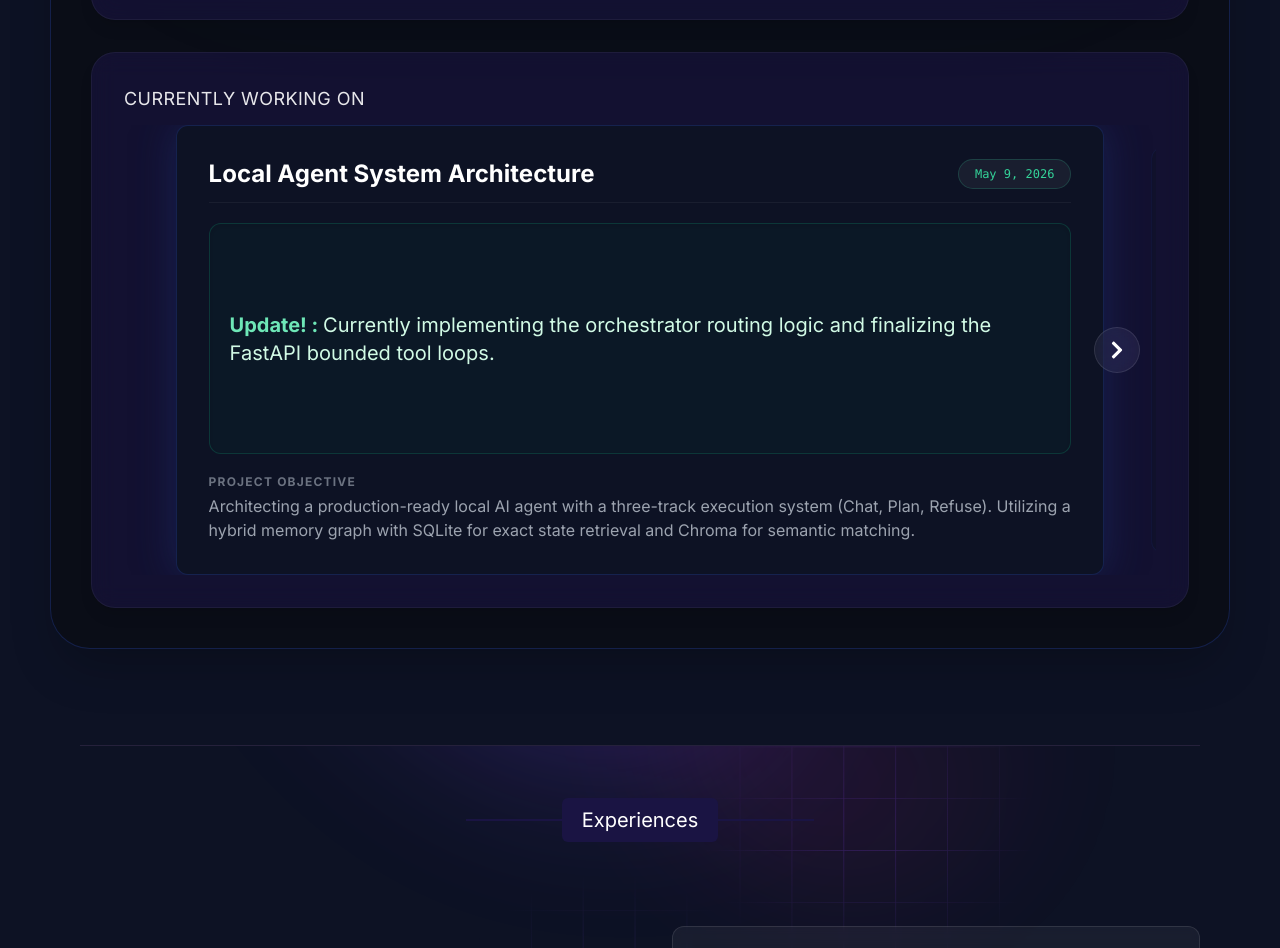
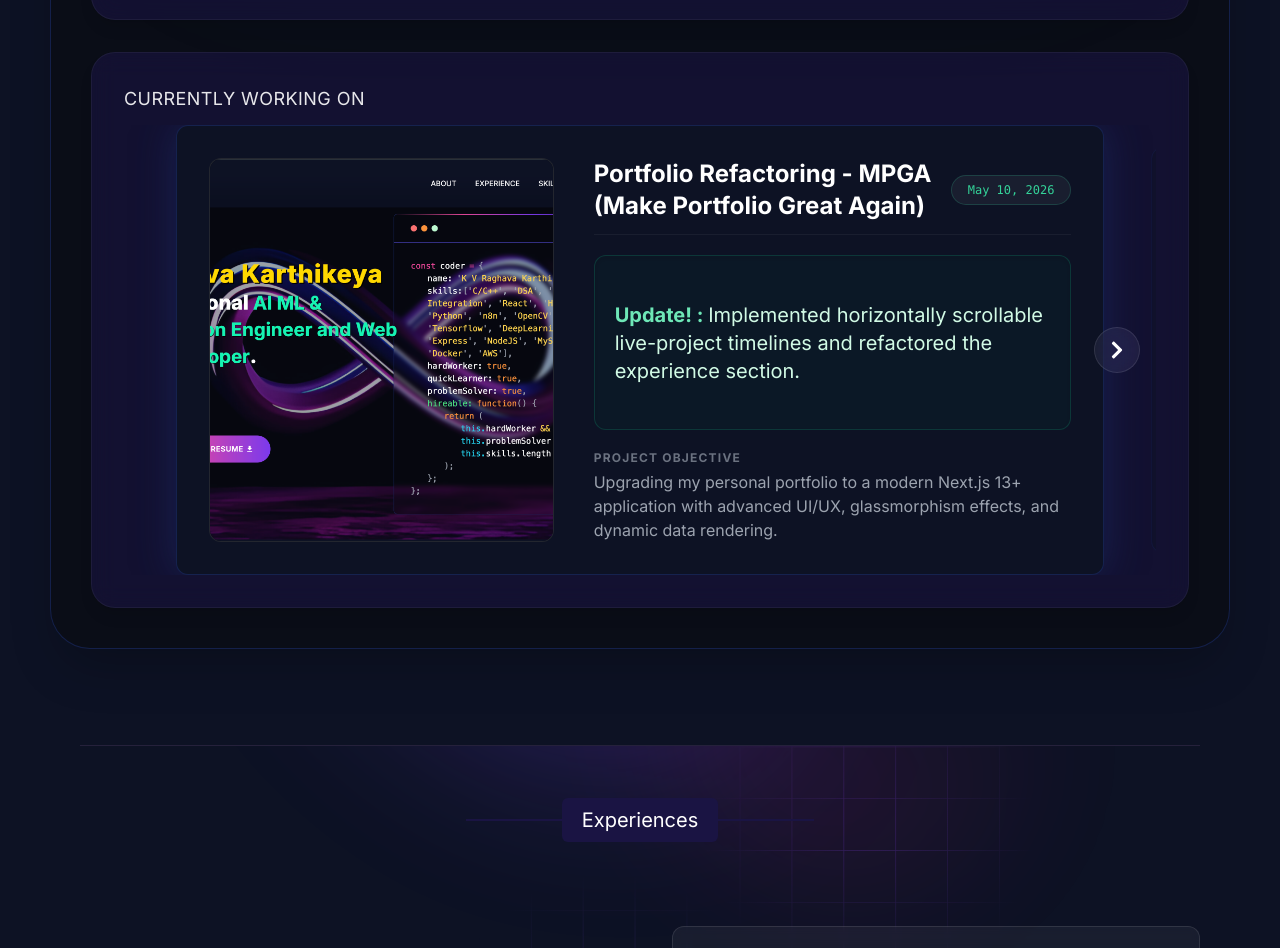
Before and after one commit to K-V-Raghava/portfolio, a Next.js app: page / in a window 1280 px wide. Shown: the part 1020-1968 px from the top of the page. Built offline with nearby package versions, Linux system fonts and the light colour scheme.

Commit message:
Update index.jsx

```diff
--- a/app/components/homepage/about/index.jsx
+++ b/app/components/homepage/about/index.jsx
@@ -1,8 +1,183 @@
+// // @flow strict
+// "use client";
+
+// import { useState } from "react";
+// // Assuming you created this data file inutils/data/current_proj.js
+// import { currentProjects } from "@/utils/data/current_proj";
+// import Image from "next/image";
+// import { FaChevronLeft, FaChevronRight } from "react-icons/fa";
+
+// function AboutSection() {
+//   const [activeIndex, setActiveIndex] = useState(0);
+
+//   // LOGIC FIX: Non-looping, bounded navigation
+//   const nextCard = () => {
+//     // If we are NOT on the last card, we can move next
+//     if (activeIndex < currentProjects.length - 1) {
+//       setActiveIndex((prev) => prev + 1);
+//     }
+//   };
+
+//   const prevCard = () => {
+//     // If we are NOT on the first card, we can move previous
+//     if (activeIndex > 0) {
+//       setActiveIndex((prev) => prev - 1);
+//     }
+//   };
+
+//   return (
+//     // Keep the Breakout Trick to ignore layout.js max-width
+//     <div id="about" className="my-10 lg:my-20 relative z-50 w-[calc(100vw-100px)] left-1/2 -translate-x-1/2">
+
+//       {/* Master Container (Dark/Slate Contrast Background) */}
+//       <div className="w-full bg-[#0a0d17] border border-[#1b2c68a0] rounded-[2.5rem] p-5 lg:p-10 shadow-2xl flex flex-col gap-8 relative overflow-hidden">
+
+//         {/* Subtle background glow effect */}
+//         <div className="absolute top-0 left-1/2 -translate-x-1/2 w-3/4 h-24 bg-emerald-500/10 blur-[100px] rounded-full pointer-events-none"></div>
+
+//         {/* --- BOX 1: ABOUT ME (Global Font Reduction) --- */}
+//         <div className="w-full bg-[#1a1443]/60 backdrop-blur-md rounded-[1.5rem] p-6 lg:p-8 border border-white/5 shadow-lg">
+//           {/* DECREASED FONT SIZE (was text-2xl) */}
+//           <h2 className="text-lg lg:text-xl font-bold text-white mb-3 uppercase tracking-wider">About Me</h2>
+//           {/* DECREASED FONT SIZE (was text-lg/xl) */}
+//           <p className="text-gray-300 leading-relaxed text-base lg:text-lg">
+//             I am an aspiring AI/ML Engineer and Full-Stack Developer at IIT Jodhpur, specializing in intelligent systems that bridge complex data and real-world impact. I am actively building agentic workflows, computer vision models, and highly scalable web architectures.
+//           </p>
+//         </div>
+
+//         {/* --- BOX 2: CURRENTLY WORKING ON --- */}
+//         <div className="w-full min-h-[500px] lg:min-h-[550px] bg-[#1a1443]/60 backdrop-blur-md rounded-[1.5rem] p-5 lg:p-8 border border-white/5 shadow-lg flex flex-col">
+
+//           <div className="mb-3">
+//             {/* MAJOR HEADING REDUCTION (was text-3xl/4xl)
+//                 Changed style to be smaller, standard tracking, non-bold sans-serif
+//             */}
+//             <h2 className="text-base lg:text-lg font-normal text-white/90 uppercase tracking-wide">
+//               Currently Working On
+//             </h2>
+//           </div>
+
+//           {/* Carousel Wrapper */}
+//           <div className="relative flex-grow flex items-center justify-center w-full">
+
+//             {/* LOGIC FIX: HIDE arrow if on the first card */}
+//             {activeIndex > 0 && (
+//               <button
+//                 onClick={prevCard}
+//                 className="absolute left-0 lg:left-4 z-30 p-3 bg-white/5 hover:bg-emerald-500/20 text-white rounded-full transition-all duration-300 border border-white/10 hover:scale-110 backdrop-blur-md"
+//               >
+//                 <FaChevronLeft size={20} />
+//               </button>
+//             )}
+
+//             <div className="relative w-full h-[400px] lg:h-[450px] flex items-center justify-center overflow-hidden">
+
+//               {currentProjects.map((proj, index) => {
+//                 const isActive = index === activeIndex;
+//                 const isPrev = index === activeIndex - 1; // Left Card
+//                 const isNext = index === activeIndex + 1; // Right Card
+
+//                 // ANIMATION FIX: Standard left/right sliding without 3D rotation
+//                 let positioning = "opacity-0 z-0 hidden";
+
+//                 // Active Card (Max size, centered)
+//                 if (isActive) {
+//                   positioning = "opacity-100 translate-x-0 z-20 shadow-[0_0_40px_rgba(27,44,104,0.6)]";
+//                 }
+//                 // Previous Card (Passive, reduced size, pushed left 100%)
+//                 else if (isPrev) {
+//                   positioning = "opacity-40 -translate-x-[100%] scale-90 z-10 md:flex cursor-pointer hover:opacity-60";
+//                 }
+//                 // Next Card (Passive, reduced size, pushed right 100%)
+//                 else if (isNext) {
+//                   positioning = "opacity-40 translate-x-[100%] scale-90 z-10 md:flex cursor-pointer hover:opacity-60";
+//                 }
+
+//                 return (
+//                   <div
+//                     key={proj.id}
+//                     onClick={() => {
+//                       if (isPrev) prevCard();
+//                       if (isNext) nextCard();
+//                     }}
+//                     // CARD WIDTH FIX: Now w-[98%] md:w-[90%] (Wider than before)
+//                     // GLOBAL FONT REDUCTION: Applied text-base/text-sm in cards
+//                     className={`absolute w-[98%] md:w-[90%] h-full bg-[#0d1224] border border-[#1b2c68a0] rounded-xl p-5 lg:p-8 transition-all duration-500 ease-out flex flex-col lg:flex-row gap-6 lg:gap-10 ${positioning}`}
+//                   >
+
+//                     {proj.image && proj.image !== "" && (
+//                       <div className="w-full lg:w-[40%] h-40 lg:h-full relative rounded-xl overflow-hidden shrink-0 border border-white/10 bg-[#0a0d17]">
+//                         <Image
+//                           src={proj.image}
+//                           alt={proj.title}
+//                           fill
+//                           className="object-cover"
+//                         />
+//                       </div>
+//                     )}
+
+//                     <div className="flex flex-col flex-grow w-full">
+
+//                       {/* Title & Date (Decreased FONT) */}
+//                       <div className="mb-5 flex flex-col lg:flex-row lg:items-center justify-between gap-3 border-b border-white/5 pb-3">
+//                         {/* DECREASED FONT */}
+//                         <h3 className="text-xl lg:text-2xl font-bold text-white">{proj.title}</h3>
+//                         <span className="text-xs text-emerald-400 font-mono bg-white/5 border border-emerald-400/20 px-4 py-1.5 rounded-full whitespace-nowrap">
+//                           {proj.date}
+//                         </span>
+//                       </div>
+
+//                       {/* LAYOUT SWAP & Update Prefix FIX */}
+//                       <div className="flex-grow flex flex-col justify-center bg-emerald-900/10 border border-emerald-500/20 rounded-xl p-5 mb-5 shadow-inner">
+//                         {/* TEXT PREFIX FIX: Bold, Contrasting prefix text */}
+//                         <p className="text-lg lg:text-xl font-normal text-emerald-100 leading-snug">
+//                           <span className="font-bold text-emerald-300">Update! : </span>
+//                           {proj.update}
+//                         </p>
+//                       </div>
+
+//                       {/* SWAPPED: DESCRIPTION (Pushed to bottom, Decreased FONT) */}
+//                       <div className="mt-auto">
+//                         <span className="text-xs font-bold text-gray-500 uppercase tracking-widest block mb-1">
+//                           Project Objective
+//                         </span>
+//                         {/* DECREASED FONT (was base/lg) */}
+//                         <p className="text-sm lg:text-base text-gray-400 leading-relaxed line-clamp-3">
+//                           {proj.description}
+//                         </p>
+//                       </div>
+
+//                     </div>
+//                   </div>
+//                 )
+//               })}
+
+//             </div>
+
+//             {/* LOGIC FIX: HIDE arrow if on the last card */}
+//             {activeIndex < currentProjects.length - 1 && (
+//               <button
+//                 onClick={nextCard}
+//                 className="absolute right-0 lg:right-4 z-30 p-3 bg-white/5 hover:bg-emerald-500/20 text-white rounded-full transition-all duration-300 border border-white/10 hover:scale-110 backdrop-blur-md"
+//               >
+//                 <FaChevronRight size={20} />
+//               </button>
+//             )}
+
+//           </div>
+//         </div>
+
+//       </div>
+//     </div>
+//   );
+// }
+
+// export default AboutSection;
+
 // @flow strict
 "use client";
 
-import { useState } from "react";
-// Assuming you created this data file inutils/data/current_proj.js
+import { useState, useMemo } from "react";
 import { currentProjects } from "@/utils/data/current_proj";
 import Image from "next/image";
 import { FaChevronLeft, FaChevronRight } from "react-icons/fa";
@@ -10,36 +185,41 @@ import { FaChevronLeft, FaChevronRight } from "react-icons/fa";
 function AboutSection() {
   const [activeIndex, setActiveIndex] = useState(0);
 
-  // LOGIC FIX: Non-looping, bounded navigation
+  // LOGIC UPGRADE: Sort projects by date (Newest First) dynamically
+  const sortedProjects = useMemo(() => {
+    // Create a copy of the array so we don't mutate the original import
+    return [...currentProjects].sort((a, b) => {
+      // Convert strings to JS Date objects and subtract to sort descending
+      const dateA = new Date(a.date);
+      const dateB = new Date(b.date);
+      return dateB - dateA;
+    });
+  }, []);
+
   const nextCard = () => {
-    // If we are NOT on the last card, we can move next
-    if (activeIndex < currentProjects.length - 1) {
+    // Use the dynamically sorted array's length
+    if (activeIndex < sortedProjects.length - 1) {
       setActiveIndex((prev) => prev + 1);
     }
   };
 
   const prevCard = () => {
-    // If we are NOT on the first card, we can move previous
     if (activeIndex > 0) {
       setActiveIndex((prev) => prev - 1);
     }
   };
 
   return (
-    // Keep the Breakout Trick to ignore layout.js max-width
     <div id="about" className="my-10 lg:my-20 relative z-50 w-[calc(100vw-100px)] left-1/2 -translate-x-1/2">
 
-      {/* Master Container (Dark/Slate Contrast Background) */}
+      {/* Master Container */}
       <div className="w-full bg-[#0a0d17] border border-[#1b2c68a0] rounded-[2.5rem] p-5 lg:p-10 shadow-2xl flex flex-col gap-8 relative overflow-hidden">
 
-        {/* Subtle background glow effect */}
         <div className="absolute top-0 left-1/2 -translate-x-1/2 w-3/4 h-24 bg-emerald-500/10 blur-[100px] rounded-full pointer-events-none"></div>
 
-        {/* --- BOX 1: ABOUT ME (Global Font Reduction) --- */}
+        {/* --- BOX 1: ABOUT ME --- */}
         <div className="w-full bg-[#1a1443]/60 backdrop-blur-md rounded-[1.5rem] p-6 lg:p-8 border border-white/5 shadow-lg">
-          {/* DECREASED FONT SIZE (was text-2xl) */}
           <h2 className="text-lg lg:text-xl font-bold text-white mb-3 uppercase tracking-wider">About Me</h2>
-          {/* DECREASED FONT SIZE (was text-lg/xl) */}
           <p className="text-gray-300 leading-relaxed text-base lg:text-lg">
             I am an aspiring AI/ML Engineer and Full-Stack Developer at IIT Jodhpur, specializing in intelligent systems that bridge complex data and real-world impact. I am actively building agentic workflows, computer vision models, and highly scalable web architectures.
           </p>
@@ -49,9 +229,6 @@ function AboutSection() {
         <div className="w-full min-h-[500px] lg:min-h-[550px] bg-[#1a1443]/60 backdrop-blur-md rounded-[1.5rem] p-5 lg:p-8 border border-white/5 shadow-lg flex flex-col">
 
           <div className="mb-3">
-            {/* MAJOR HEADING REDUCTION (was text-3xl/4xl)
-                Changed style to be smaller, standard tracking, non-bold sans-serif
-            */}
             <h2 className="text-base lg:text-lg font-normal text-white/90 uppercase tracking-wide">
               Currently Working On
             </h2>
@@ -60,7 +237,6 @@ function AboutSection() {
           {/* Carousel Wrapper */}
           <div className="relative flex-grow flex items-center justify-center w-full">
 
-            {/* LOGIC FIX: HIDE arrow if on the first card */}
             {activeIndex > 0 && (
               <button
                 onClick={prevCard}
@@ -72,36 +248,29 @@ function AboutSection() {
 
             <div className="relative w-full h-[400px] lg:h-[450px] flex items-center justify-center overflow-hidden">
 
-              {currentProjects.map((proj, index) => {
+              {/* NOW MAPPING OVER sortedProjects INSTEAD OF currentProjects */}
+              {sortedProjects.map((proj, index) => {
                 const isActive = index === activeIndex;
-                const isPrev = index === activeIndex - 1; // Left Card
-                const isNext = index === activeIndex + 1; // Right Card
+                const isPrev = index === activeIndex - 1;
+                const isNext = index === activeIndex + 1;
 
-                // ANIMATION FIX: Standard left/right sliding without 3D rotation
                 let positioning = "opacity-0 z-0 hidden";
 
-                // Active Card (Max size, centered)
                 if (isActive) {
                   positioning = "opacity-100 translate-x-0 z-20 shadow-[0_0_40px_rgba(27,44,104,0.6)]";
-                }
-                // Previous Card (Passive, reduced size, pushed left 100%)
-                else if (isPrev) {
+                } else if (isPrev) {
                   positioning = "opacity-40 -translate-x-[100%] scale-90 z-10 md:flex cursor-pointer hover:opacity-60";
-                }
-                // Next Card (Passive, reduced size, pushed right 100%)
-                else if (isNext) {
+                } else if (isNext) {
                   positioning = "opacity-40 translate-x-[100%] scale-90 z-10 md:flex cursor-pointer hover:opacity-60";
                 }
 
                 return (
                   <div
-                    key={proj.id}
+                    key={proj.id} // ID is now just for React keys, it no longer dictates order
                     onClick={() => {
                       if (isPrev) prevCard();
                       if (isNext) nextCard();
                     }}
-                    // CARD WIDTH FIX: Now w-[98%] md:w-[90%] (Wider than before)
-                    // GLOBAL FONT REDUCTION: Applied text-base/text-sm in cards
                     className={`absolute w-[98%] md:w-[90%] h-full bg-[#0d1224] border border-[#1b2c68a0] rounded-xl p-5 lg:p-8 transition-all duration-500 ease-out flex flex-col lg:flex-row gap-6 lg:gap-10 ${positioning}`}
                   >
 
@@ -118,30 +287,28 @@ function AboutSection() {
 
                     <div className="flex flex-col flex-grow w-full">
 
-                      {/* Title & Date (Decreased FONT) */}
+                      {/* Title & Date */}
                       <div className="mb-5 flex flex-col lg:flex-row lg:items-center justify-between gap-3 border-b border-white/5 pb-3">
-                        {/* DECREASED FONT */}
                         <h3 className="text-xl lg:text-2xl font-bold text-white">{proj.title}</h3>
                         <span className="text-xs text-emerald-400 font-mono bg-white/5 border border-emerald-400/20 px-4 py-1.5 rounded-full whitespace-nowrap">
+                          {/* Will display the exact string you wrote in the data file */}
                           {proj.date}
                         </span>
                       </div>
 
-                      {/* LAYOUT SWAP & Update Prefix FIX */}
+                      {/* LATEST UPDATE */}
                       <div className="flex-grow flex flex-col justify-center bg-emerald-900/10 border border-emerald-500/20 rounded-xl p-5 mb-5 shadow-inner">
-                        {/* TEXT PREFIX FIX: Bold, Contrasting prefix text */}
                         <p className="text-lg lg:text-xl font-normal text-emerald-100 leading-snug">
                           <span className="font-bold text-emerald-300">Update! : </span>
                           {proj.update}
                         </p>
                       </div>
 
-                      {/* SWAPPED: DESCRIPTION (Pushed to bottom, Decreased FONT) */}
+                      {/* DESCRIPTION */}
                       <div className="mt-auto">
                         <span className="text-xs font-bold text-gray-500 uppercase tracking-widest block mb-1">
                           Project Objective
                         </span>
-                        {/* DECREASED FONT (was base/lg) */}
                         <p className="text-sm lg:text-base text-gray-400 leading-relaxed line-clamp-3">
                           {proj.description}
                         </p>
@@ -154,8 +321,8 @@ function AboutSection() {
 
             </div>
 
-            {/* LOGIC FIX: HIDE arrow if on the last card */}
-            {activeIndex < currentProjects.length - 1 && (
+            {/* Check against sortedProjects.length */}
+            {activeIndex < sortedProjects.length - 1 && (
               <button
                 onClick={nextCard}
                 className="absolute right-0 lg:right-4 z-30 p-3 bg-white/5 hover:bg-emerald-500/20 text-white rounded-full transition-all duration-300 border border-white/10 hover:scale-110 backdrop-blur-md"
```
